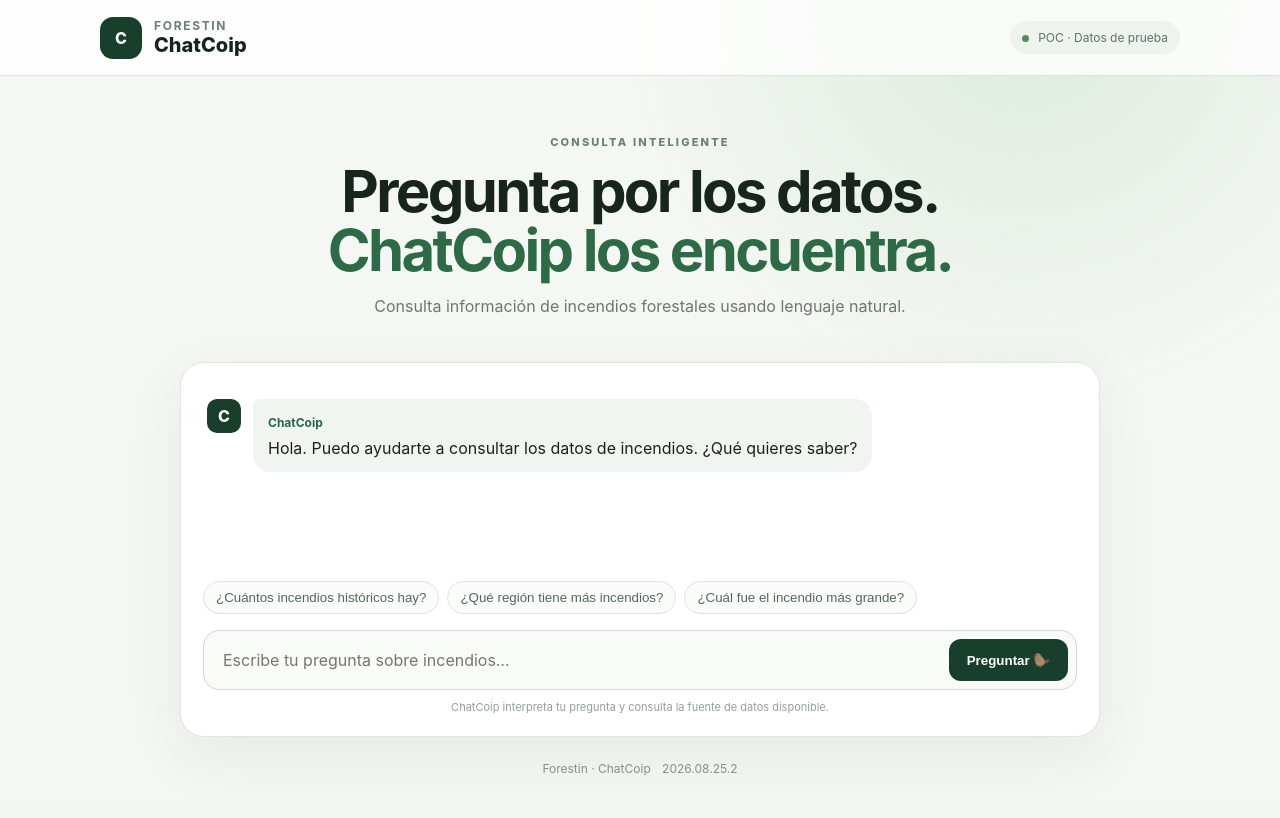
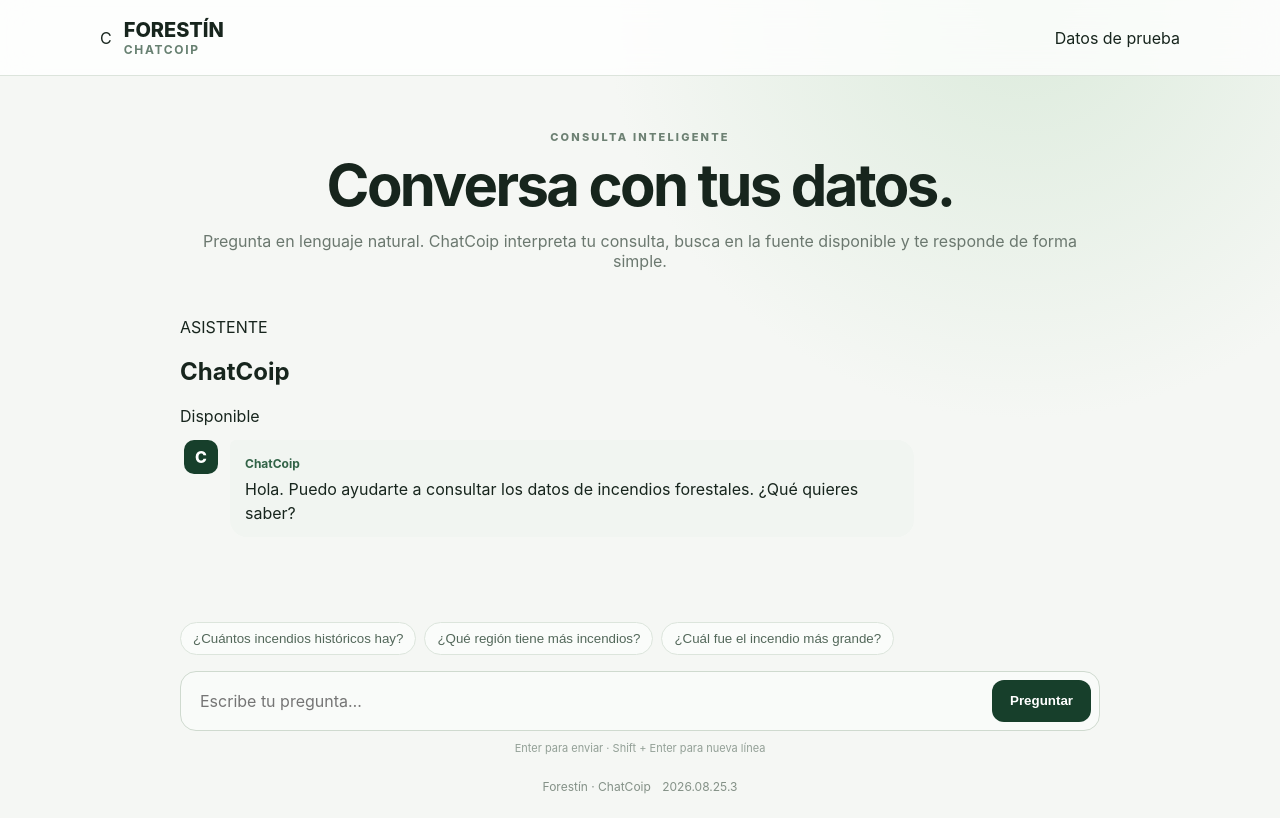
Before and after one commit to alfredocespedes-c/per_chatcoip, a plain HTML site: page static/index.html in a window 1280 px wide. Drawn offline with Linux system fonts and the light colour scheme.

Commit message:
feat: redesign ChatCoip Render interface and fix static asset paths

```diff
--- a/static/index.html
+++ b/static/index.html
@@ -2,23 +2,68 @@
 <html lang="es">
 <head>
   <meta charset="utf-8">
-  <meta name="viewport" content="width=device-width,initial-scale=1">
-  <title>Forestin · ChatCoip</title>
-  <link rel="stylesheet" href="./styles.css">
+  <meta name="viewport" content="width=device-width,initial-scale=1,viewport-fit=cover">
+  <meta name="theme-color" content="#0b1711">
+  <title>Forestín · ChatCoip</title>
+  <link rel="stylesheet" href="/static/styles.css?v=20260825.3">
 </head>
 <body>
-<div class="shell">
-<header><div class="brand"><div class="mark">C</div><div><strong>Forestin</strong><span>ChatCoip</span></div></div><div class="status"><i></i> POC · Datos de prueba</div></header>
-<main>
-<section class="hero"><span class="eyebrow">CONSULTA INTELIGENTE</span><h1>Pregunta por los datos.<br><em>ChatCoip los encuentra.</em></h1><p>Consulta información de incendios forestales usando lenguaje natural.</p></section>
-<section class="chat">
-<div id="messages" class="messages"><div class="message bot"><div class="avatar">C</div><div class="bubble"><b>ChatCoip</b><p>Hola. Puedo ayudarte a consultar los datos de incendios. ¿Qué quieres saber?</p></div></div></div>
-<div class="examples"><button>¿Cuántos incendios históricos hay?</button><button>¿Qué región tiene más incendios?</button><button>¿Cuál fue el incendio más grande?</button></div>
-<form id="form"><textarea id="question" rows="1" placeholder="Escribe tu pregunta sobre incendios…" required></textarea><button id="send" type="submit">Preguntar <span>🦫</span></button></form>
-<div class="hint">ChatCoip interpreta tu pregunta y consulta la fuente de datos disponible.</div>
-</section>
-</main><footer>Forestin · ChatCoip <span>2026.08.25.2</span></footer>
-</div>
-<script src="./config.js"></script>
-<script src="./app.js"></script>
-</body></html>
+  <div class="app-shell">
+    <header class="topbar">
+      <div class="brand">
+        <div class="brand-mark">C</div>
+        <div class="brand-copy">
+          <span class="brand-overline">FORESTÍN</span>
+          <strong>ChatCoip</strong>
+        </div>
+      </div>
+      <div class="status-pill"><span class="status-dot"></span> Datos de prueba</div>
+    </header>
+
+    <main class="page">
+      <section class="hero">
+        <div class="eyebrow">CONSULTA INTELIGENTE</div>
+        <h1>Conversa con tus datos.</h1>
+        <p>Pregunta en lenguaje natural. ChatCoip interpreta tu consulta, busca en la fuente disponible y te responde de forma simple.</p>
+      </section>
+
+      <section class="chat-card" aria-label="Chat de consultas">
+        <div class="chat-head">
+          <div>
+            <span class="chat-label">ASISTENTE</span>
+            <h2>ChatCoip</h2>
+          </div>
+          <div class="online"><span></span> Disponible</div>
+        </div>
+
+        <div id="messages" class="messages">
+          <div class="message bot">
+            <div class="avatar">C</div>
+            <div class="bubble">
+              <b>ChatCoip</b>
+              <p>Hola. Puedo ayudarte a consultar los datos de incendios forestales. ¿Qué quieres saber?</p>
+            </div>
+          </div>
+        </div>
+
+        <div class="examples" aria-label="Preguntas sugeridas">
+          <button type="button">¿Cuántos incendios históricos hay?</button>
+          <button type="button">¿Qué región tiene más incendios?</button>
+          <button type="button">¿Cuál fue el incendio más grande?</button>
+        </div>
+
+        <form id="form" class="composer">
+          <textarea id="question" rows="1" placeholder="Escribe tu pregunta…" required aria-label="Pregunta"></textarea>
+          <button id="send" type="submit">Preguntar</button>
+        </form>
+        <div class="hint">Enter para enviar · Shift + Enter para nueva línea</div>
+      </section>
+    </main>
+
+    <footer>Forestín · ChatCoip <span>2026.08.25.3</span></footer>
+  </div>
+
+  <script src="/static/config.js?v=20260825.3"></script>
+  <script src="/static/app.js?v=20260825.3"></script>
+</body>
+</html>
```
